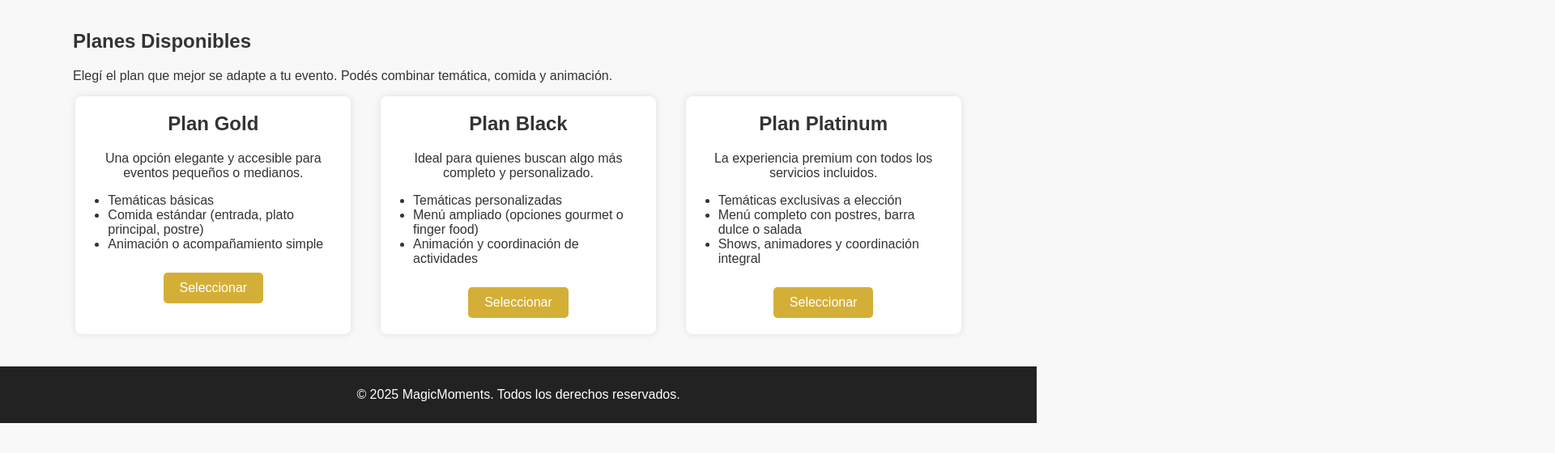
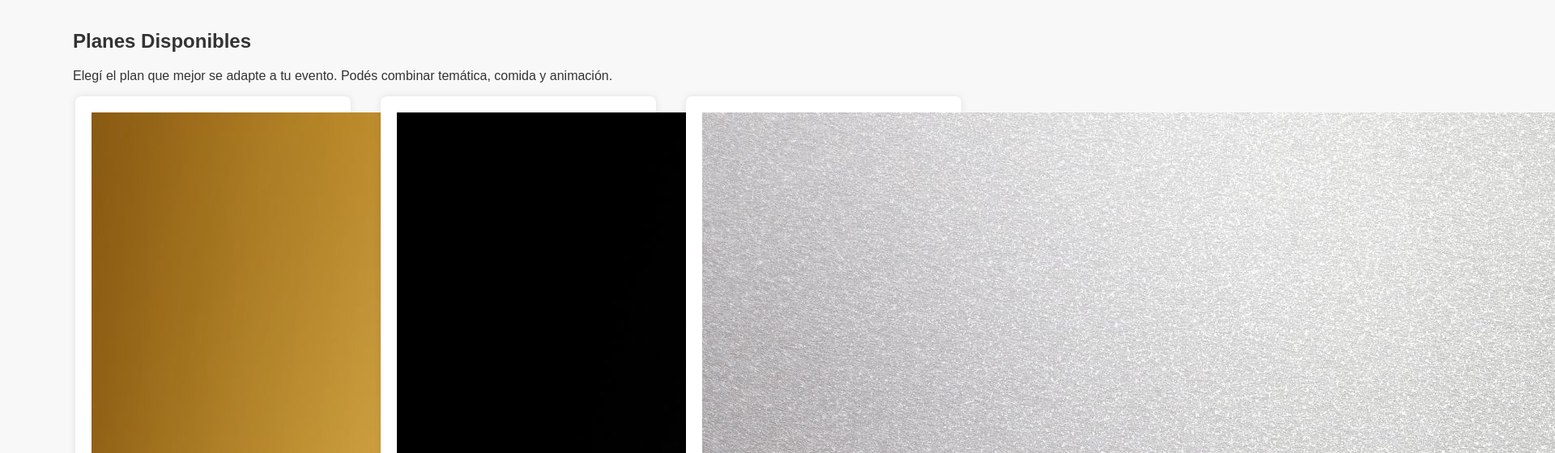
Before and after one commit to Tomundo17/magicmoments, a plain HTML site: page planes.html in a window 1280 px wide. Shown: the part 56-616 px from the top of the page at 81% size, 1920 px wide, since content can reach past the window. Drawn offline with Linux system fonts and the light colour scheme.

Commit message:
Update planes.html

```diff
--- a/planes.html
+++ b/planes.html
@@ -27,6 +27,7 @@
 
       <!-- PLAN GOLD -->
       <div class="plan-card">
+        <img src="img/gold.jpg" alt="Plan Platinum" class="plan-img">
         <h2>Plan Gold</h2>
         <p>Una opción elegante y accesible para eventos pequeños o medianos.</p>
         <ul>
@@ -39,6 +40,7 @@
 
       <!-- PLAN BLACK -->
       <div class="plan-card">
+        <img src="img/black.jpg" alt="Plan Platinum" class="plan-img">
         <h2>Plan Black</h2>
         <p>Ideal para quienes buscan algo más completo y personalizado.</p>
         <ul>
@@ -51,6 +53,7 @@
 
       <!-- PLAN PLATINUM -->
       <div class="plan-card">
+        <img src="img/platinum.jpg" alt="Plan Platinum" class="plan-img">
         <h2>Plan Platinum</h2>
         <p>La experiencia premium con todos los servicios incluidos.</p>
         <ul>
```
